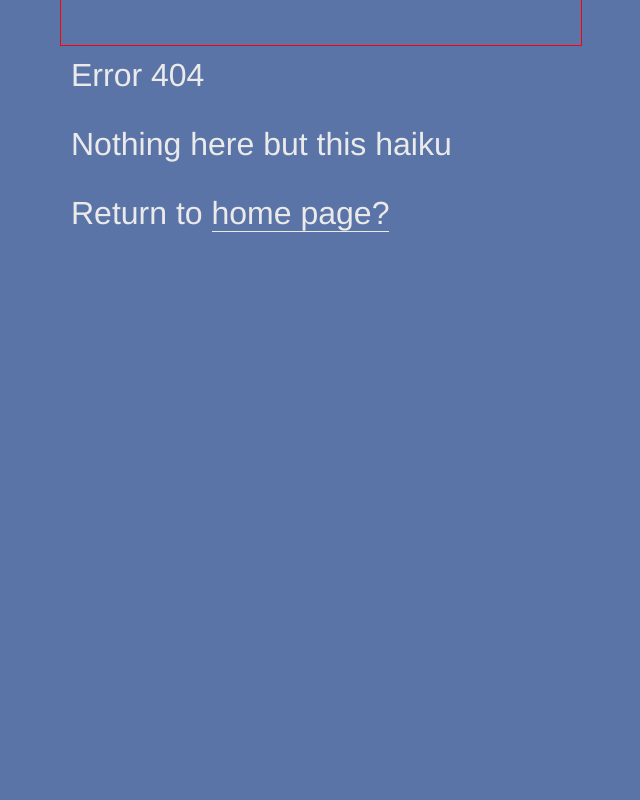
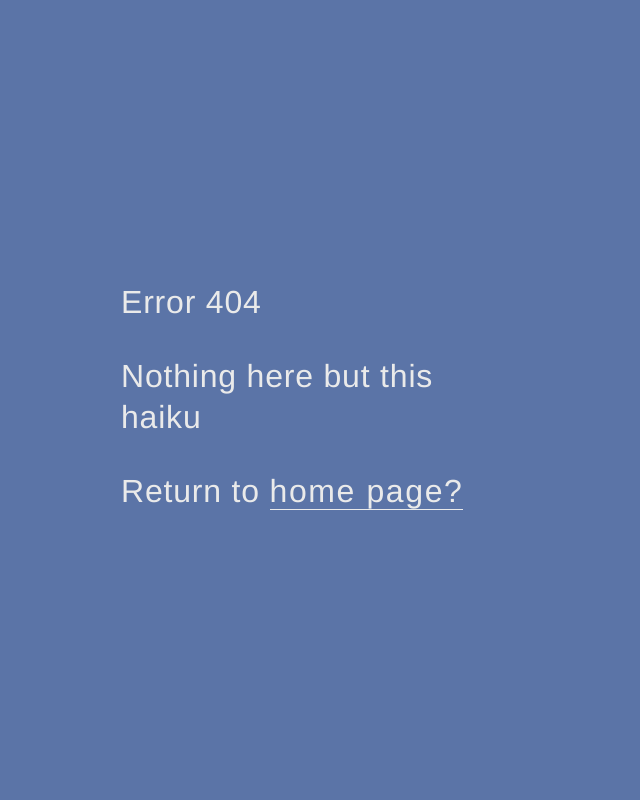
Before and after one commit to nicklosh/nicklongportfolio, a PHP site: page /404.html in a window 1280 px wide. Shown: the whole page, without its empty margins (319-959 px from the left). Run offline with PHP 8.4, Linux system fonts and the light colour scheme.

Commit message:
404 and contact style

```diff
--- a/404.html
+++ b/404.html
@@ -11,7 +11,7 @@
 	<script type="text/javascript" src="/js/site.js"></script>
 </head>
 <body>
-	<div class="screen">
+	<div id="errorscreen" class="screen">
 		<div class="content" id="error">
 			<p>Error 404</p>
 			<p>Nothing here but this haiku</p>
--- a/css/main.css
+++ b/css/main.css
@@ -5,13 +5,15 @@ html {
 body, a, button {
   color: #eaeaea;
   -webkit-font-smoothing: subpixel-antialiased;
-  font-family: "HelveticaNeue-ultraLight", "Helvetica Neue UltraLight", "Helvetica Neue", Helvetica, Arial, "Lucida Grande", sans-serif;
-  /*font-family: "proxima-nova","Helvetica Neue","Helvetica",Helvetica,Arial,sans-serif;*/
-  font-weight: normal; }
+  font-family: "proxima-nova","Helvetica Neue","Helvetica",Helvetica,Arial,sans-serif;
+  letter-spacing: .05em;
+  font-weight: 200; }
 
 a {
   text-decoration: none; }
 
+p {
+  line-height: 1.3em; }
   p a {
     -moz-transition: background 0.3s, -moz-transform 0.3s;
     -webkit-transition: background 0.3s, -webkit-transform 0.3s;
@@ -45,10 +50,8 @@ h1, h2, h3 {
       border-bottom: 1px solid; }
 
 #error {
-  font-size: 2em;
-  height: auto;
-  max-width: 500px;
-  border: 1px solid red; }
+  font-size: 1.5em;
+  padding: 15px; }
 
 nav {
   z-index: 300;
@@ -342,6 +312,46 @@ footer {
     padding-top: 12px;
     font-size: .8em; }
 
+#contactPage {
+  position: fixed;
+  top: 0;
+  z-index: 500;
+  width: 100%;
+  height: 100%;
+  background: rgba(0, 0, 0, 0.4);
+  padding-top: 20px;
+  margin-bottom: 35px; }
+  #contactPage #contactForm {
+    width: 80%;
+    margin: 0 auto;
+    background: #5b74a7;
+    padding: 30px; }
+    #contactPage #contactForm label {
+      display: block;
+      margin-bottom: 5px; }
+    #contactPage #contactForm input {
+      line-height: 1.5em; }
+    #contactPage #contactForm textarea {
+      line-height: 1.5em;
+      /*padding: 5px;*/ }
+      #contactPage #contactForm textarea#comment {
+        width: 100%;
+        min-height: 100px;
+        resize: none; }
+    #contactPage #contactForm p:last {
+      text-align: right; }
+    #contactPage #contactForm button {
+      border: none;
+      padding: 10px 20px;
+      background-color: rgba(0, 0, 0, 0.2);
+      color: #eaeaea;
+      -moz-transition: background 0.3s, -moz-transform 0.3s;
+      -webkit-transition: background 0.3s, -webkit-transform 0.3s;
+      -o-transition: background 0.3s, -o-transform 0.3s;
+      transition: background 0.3s, transform 0.3s; }
+      #contactPage #contactForm button:hover, #contactPage #contactForm button:focus {
+        background-color: rgba(0, 0, 0, 0.4); }
+
 @media screen and (min-width: 320px) {
   .image {
     max-width: 550px;
@@ -436,7 +446,13 @@ footer {
         font-size: 3em; }
         .screen#aboutme .content h1 small {
           font-size: 35%;
-          left: 125px; } }
+          left: 125px; }
+
+  #error {
+    max-width: 400px;
+    height: 300px;
+    padding: none;
+    font-size: 2em; } }
 @media screen and (min-width: 630px) {
   .screen#aboutme .content {
     max-width: 60%;
--- a/js/site.js
+++ b/js/site.js
@@ -13,7 +13,8 @@ $(document).ready(function(){
 	function fitScreen(){
 	// Get window height
 		var winHeight = $(window).height();
-		$("#aboutme").height(winHeight);
+		$("#aboutme, #errorscreen").height(winHeight);
+
 
 		// get list of screens
 		var screens = $(".screen");
@@ -54,6 +55,17 @@ $(document).ready(function(){
 			$("#peanutsComic").html('<div class="imageSwitcher"><div class="image active" style="opacity:1;"><span id="peanutsImg"><span></span></span></div></div>');
 		}
 	};
+
+// contact modal
+	$("a[href^='*contact.html']").on(function(event){
+		event.preventDefault();
+	})
+	// get all a href to contact links
+	// on click
+	// prevent default event
+	// get body el
+	// load contactModal with adjax
+	// animation
 
 // main nav
 	$("#navList > a").on('click', function(event){
--- a/scss/_mixin.scss
+++ b/scss/_mixin.scss
@@ -1,9 +1,10 @@
 @mixin bodytext{
 	color: $white;
 	-webkit-font-smoothing: subpixel-antialiased;
-	font-family: "HelveticaNeue-ultraLight", "Helvetica Neue UltraLight", "Helvetica Neue", Helvetica, Arial, "Lucida Grande", sans-serif;
-	/*font-family: "proxima-nova","Helvetica Neue","Helvetica",Helvetica,Arial,sans-serif;*/
-	font-weight: normal;
+	font-family: "proxima-nova","Helvetica Neue","Helvetica",Helvetica,Arial,sans-serif;
+	letter-spacing: .05em;
+	font-weight: 200;
+
 }
 @mixin textshadow($textcolor){
 	text-shadow: 1px 1px 1px $textcolor;
--- a/scss/main.scss
+++ b/scss/main.scss
@@ -15,6 +15,7 @@
 
 }
 p {
+	line-height: 1.3em;
 	a{
 		@include transition(background);
 		border-bottom: 1px solid;
@@ -54,10 +58,8 @@
 }
 
 #error{
-	font-size: 2em;
-	height: auto;
-	max-width: 500px;
-	border: 1px solid red;
+	font-size: 1.5em;
+	padding: 15px;
 }
 
 nav{
@@ -420,6 +378,62 @@
 
 }
 
+
+#contactPage{
+	position: fixed;
+	top: 0;
+	z-index: 500;
+	width: 100%;
+	height: 100%;
+	background: $shadowDark;
+	padding-top:20px;
+	margin-bottom: 35px;
+	#contactForm{
+		width: 80%;
+		margin: 0 auto;
+		background: $blue;
+		padding: 30px;
+		label{
+		display: block;
+		margin-bottom: 5px;
+		}
+		input{
+			line-height: 1.5em;
+
+		}
+		textarea{
+			line-height: 1.5em;
+			/*padding: 5px;*/
+			&#comment{
+				width: 100%;
+				min-height: 100px;
+				resize:none;
+			}
+		}
+		p:last{
+			text-align: right;
+		}
+		button{
+			border:none;
+			padding: 10px 20px;
+			background-color: $shadowLight;
+			color: $white;
+			@include transition(background);
+			&:hover, &:focus{
+				background-color: $shadowDark;
+
+			}
+		}
+	}
+
+}
+	#contentPage{
+		.content{
+
+
+		}
+	}
+
 @media screen and (min-width: 320px){
 	.image{
 	max-width: 550px;
@@ -534,6 +548,14 @@
 			}
 		}
 	}
+
+#error{
+	max-width: 400px;
+	height: 300px;
+	padding: none;
+	font-size: 2em;
+}
+
 
 
 
```
Also changed, not shown: other parts of css/main.css (+5 -35 lines), other parts of scss/main.scss (+5 -46 lines), contact.html (+2 -20 lines). Lines whose indentation alone changed are shown as unchanged.
